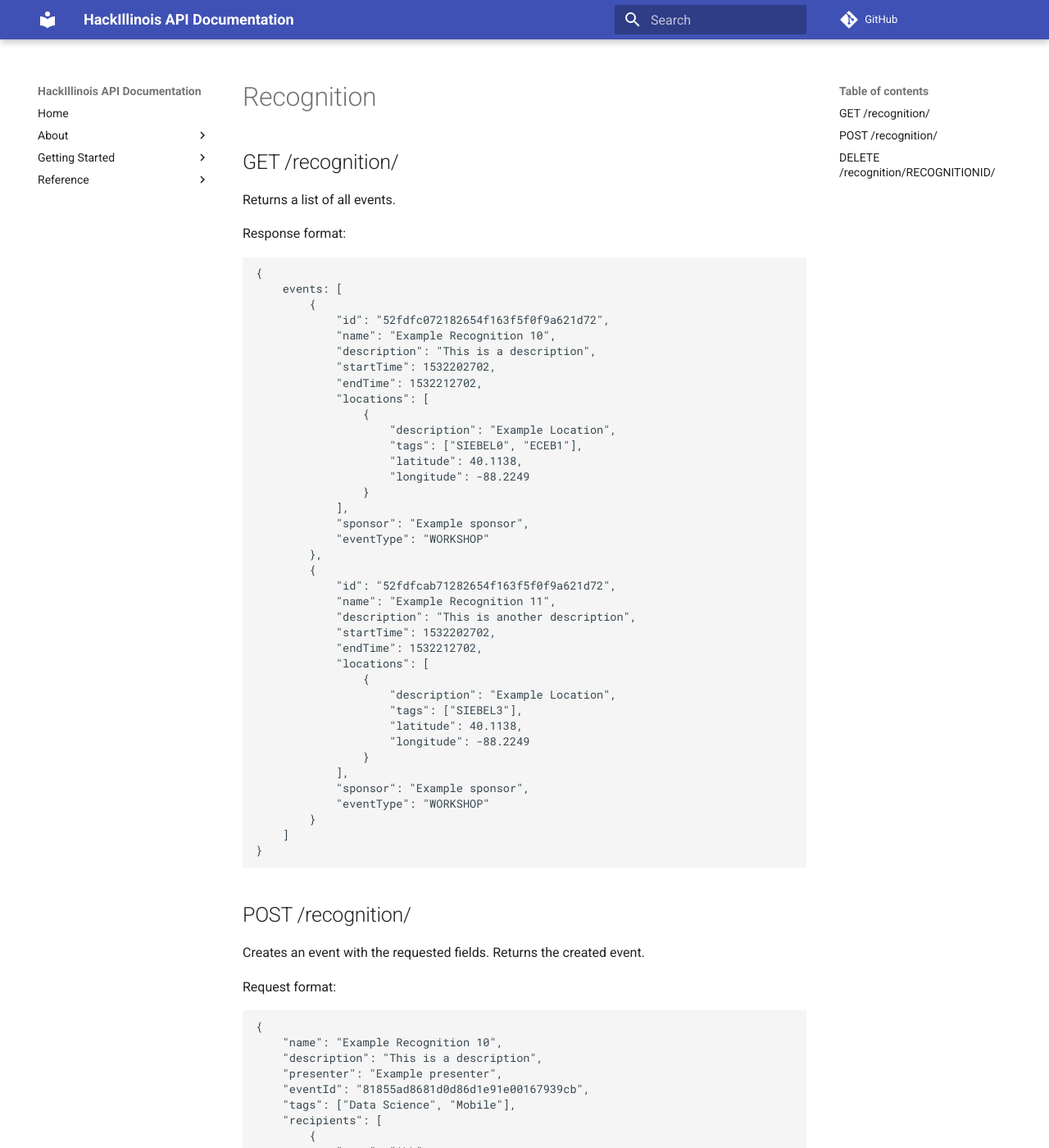
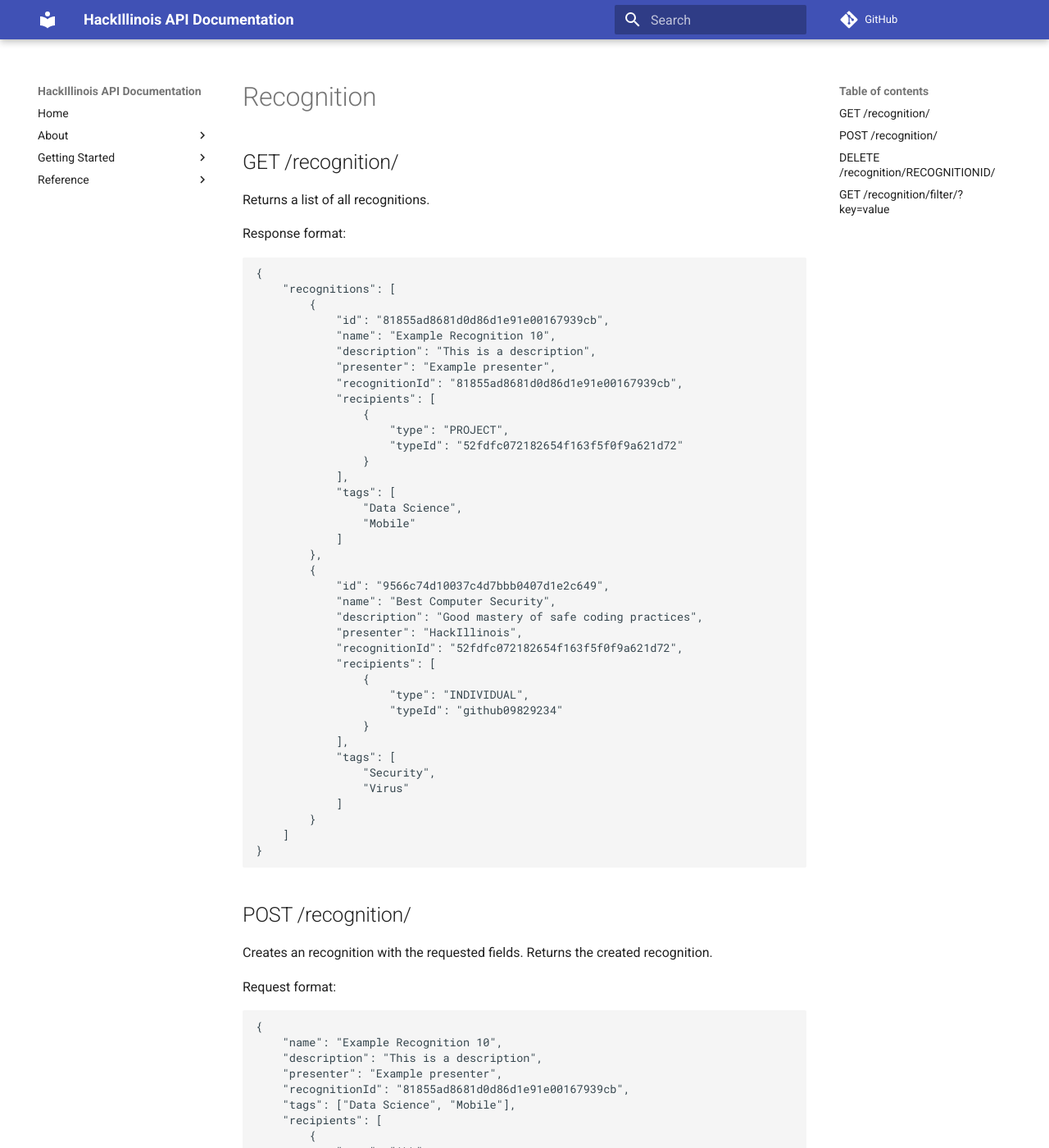
Before and after one commit to HackIllinois/api, an MkDocs documentation site: the page built from documentation/docs/reference/services/Recognition.md, in a window 1280 px wide and 1400 px high. Shown: the whole window at 82% size. Built offline with MkDocs 1.6.1 and Material for MkDocs 9.7.7, drawn with Linux system fonts in a browser that asks for light colours; comment, search, counter and statistics services are not loaded; some of the changed text lies outside the part shown.

Commit message:
Added filter feature

````diff
--- a/documentation/docs/reference/services/Recognition.md
+++ b/documentation/docs/reference/services/Recognition.md
@@ -5,54 +5,54 @@
 GET /recognition/
 ---------------------
 
-Returns a list of all events.
+Returns a list of all recognitions.
 
 Response format:
 ```
 {
-	events: [
-		{
-			"id": "52fdfc072182654f163f5f0f9a621d72",
-			"name": "Example Recognition 10",
-			"description": "This is a description",
-			"startTime": 1532202702,
-			"endTime": 1532212702,
-			"locations": [
-				{
-					"description": "Example Location",
-					"tags": ["SIEBEL0", "ECEB1"],
-					"latitude": 40.1138,
-					"longitude": -88.2249
-				}
-			],
-			"sponsor": "Example sponsor",
-			"eventType": "WORKSHOP"
-		},
-		{
-			"id": "52fdfcab71282654f163f5f0f9a621d72",
-			"name": "Example Recognition 11",
-			"description": "This is another description",
-			"startTime": 1532202702,
-			"endTime": 1532212702,
-			"locations": [
-				{
-					"description": "Example Location",
-					"tags": ["SIEBEL3"],
-					"latitude": 40.1138,
-					"longitude": -88.2249
-				}
-			],
-			"sponsor": "Example sponsor",
-			"eventType": "WORKSHOP"
-		}
-	]
+    "recognitions": [
+        {
+            "id": "81855ad8681d0d86d1e91e00167939cb",
+            "name": "Example Recognition 10",
+            "description": "This is a description",
+            "presenter": "Example presenter",
+            "recognitionId": "81855ad8681d0d86d1e91e00167939cb",
+            "recipients": [
+                {
+                    "type": "PROJECT",
+                    "typeId": "52fdfc072182654f163f5f0f9a621d72"
+                }
+            ],
+            "tags": [
+                "Data Science",
+                "Mobile"
+            ]
+        },
+        {
+            "id": "9566c74d10037c4d7bbb0407d1e2c649",
+            "name": "Best Computer Security",
+            "description": "Good mastery of safe coding practices",
+            "presenter": "HackIllinois",
+            "recognitionId": "52fdfc072182654f163f5f0f9a621d72",
+            "recipients": [
+                {
+                    "type": "INDIVIDUAL",
+                    "typeId": "github09829234"
+                }
+            ],
+            "tags": [
+                "Security",
+                "Virus"
+            ]
+        }
+    ]
 }
 ```
 
 POST /recognition/
 -----------
 
-Creates an event with the requested fields. Returns the created event.
+Creates an recognition with the requested fields. Returns the created recognition.
 
 Request format:
 ```
@@ -60,7 +60,7 @@
 	"name": "Example Recognition 10",
 	"description": "This is a description",
 	"presenter": "Example presenter",
-	"eventId": "81855ad8681d0d86d1e91e00167939cb",
+	"recognitionId": "81855ad8681d0d86d1e91e00167939cb",
 	"tags": ["Data Science", "Mobile"],
 	"recipients": [
 		{
@@ -76,7 +76,7 @@
 	"name": "Example Recognition 10",
 	"description": "This is a description",
 	"presenter": "Example presenter",
-	"eventId": "81855ad8681d0d86d1e91e00167939cb",
+	"recognitionId": "81855ad8681d0d86d1e91e00167939cb",
 	"tags": ["Data Science", "Mobile"],
 	"recipients": [
 		{
@@ -89,7 +89,7 @@
 DELETE /recognition/RECOGNITIONID/
 -----------
 
-Endpoint to delete an event with name `RECOGNITIONID`
+Endpoint to delete an recognition with name `RECOGNITIONID`
 
 Response format:
 ```
@@ -97,7 +97,7 @@
 	"name": "Example Recognition 10",
 	"description": "This is a description",
 	"presenter": "Example presenter",
-	"eventId": "81855ad8681d0d86d1e91e00167939cb",
+	"recognitionId": "81855ad8681d0d86d1e91e00167939cb",
 	"tags": ["Data Science", "Mobile"],
 	"recipients": [
 		{
@@ -106,3 +106,34 @@
 	]
 }
 ```
+
+
+GET /recognition/filter/?key=value
+---------------------
+
+Returns all recognitions, filtered with the given key-value pairs.
+
+Response format:
+```
+{
+    "recognitions": [
+        {
+            "id": "81855ad8681d0d86d1e91e00167939cb",
+            "name": "Example Recognition 10",
+            "description": "This is a description",
+            "presenter": "Example presenter",
+            "recognitionId": "81855ad8681d0d86d1e91e00167939cb",
+            "recipients": [
+                {
+                    "type": "PROJECT",
+                    "typeId": "52fdfc072182654f163f5f0f9a621d72"
+                }
+            ],
+            "tags": [
+                "Data Science",
+                "Mobile"
+            ]
+        }
+    ]
+}
+```
````
Also changed, not shown: 3 other files.
